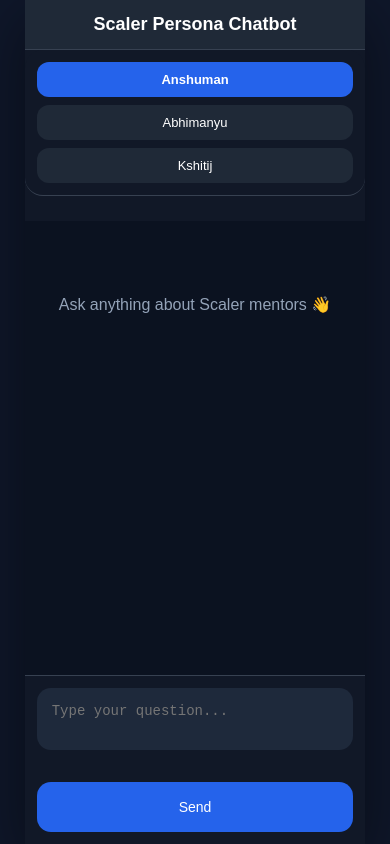
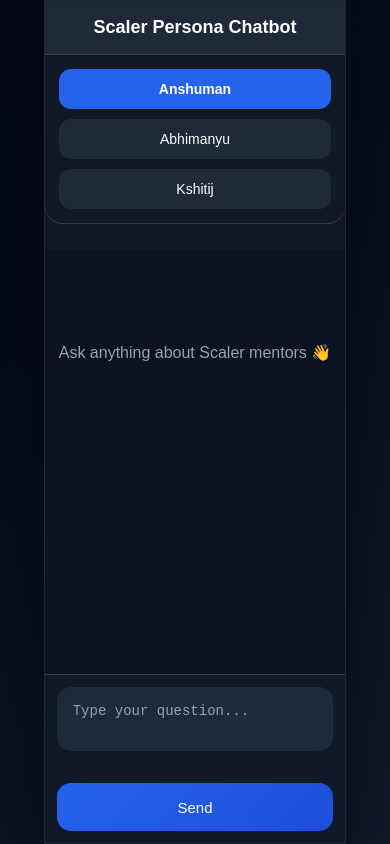
Before and after one commit to NVTG1/ChatBot, a React (Vite) app in the folder client/: page / in a window 390 px wide. Built offline with nearby package versions, Linux system fonts and the light colour scheme.

Commit message:
made app mobile responsive

```diff
--- a/client/src/App.css
+++ b/client/src/App.css
@@ -6,7 +6,7 @@
 
 body {
   font-family: Arial, sans-serif;
-  background: #0f172a;
+  background: linear-gradient(135deg, #020617, #0f172a);
 }
 
 .app {
@@ -14,23 +14,25 @@
   display: flex;
   justify-content: center;
   align-items: center;
-  padding: 20px;
+  padding: 24px;
 }
 
 .chat-container {
-  width: 100%;
-  max-width: 900px;
-  height: 90vh;
+  width: min(920px, 100%);
+  height: min(90vh, 850px);
   background: #111827;
-  border-radius: 20px;
+  border-radius: 22px;
   overflow: hidden;
   display: flex;
   flex-direction: column;
-  box-shadow: 0 20px 60px rgba(0, 0, 0, 0.45);
+  box-shadow:
+    0 20px 60px rgba(0, 0, 0, 0.45),
+    inset 0 1px 0 rgba(255, 255, 255, 0.04);
+  border: 1px solid rgba(255, 255, 255, 0.06);
 }
 
 .header {
-  padding: 18px;
+  padding: 20px;
   background: #1f2937;
   border-bottom: 1px solid #374151;
   text-align: center;
@@ -39,12 +41,13 @@
 .header h2 {
   color: white;
   font-size: 24px;
+  font-weight: 600;
 }
 
 .buttons {
   display: flex;
   gap: 10px;
-  padding: 15px;
+  padding: 14px;
   background: #111827;
   border-bottom: 1px solid #374151;
 }
@@ -57,12 +60,12 @@
   background: #1f2937;
   color: white;
   cursor: pointer;
-  transition: 0.3s;
+  transition: 0.25s;
   font-size: 14px;
 }
 
 .buttons button:hover {
-  background: #374151;
+  background: #334155;
 }
 
 .active {
@@ -71,7 +74,7 @@
 
 .chat-box {
   flex: 1;
-  padding: 25px;
+  padding: 24px;
   overflow-y: auto;
   display: flex;
   flex-direction: column;
@@ -79,35 +82,43 @@
   background: #0b1220;
 }
 
+.chat-box::-webkit-scrollbar {
+  width: 8px;
+}
+
+.chat-box::-webkit-scrollbar-thumb {
+  background: #334155;
+  border-radius: 20px;
+}
+
 .welcome {
   color: #94a3b8;
   text-align: center;
-  margin-top: 100px;
+  margin-top: 120px;
   font-size: 20px;
-  padding: 0 20px;
 }
 
 .message {
-  max-width: 75%;
+  max-width: 72%;
   padding: 14px 18px;
   border-radius: 18px;
-  line-height: 1.6;
+  line-height: 1.7;
   font-size: 15px;
-  word-wrap: break-word;
+  word-break: break-word;
 }
 
 .user {
   align-self: flex-end;
-  background: #2563eb;
+  background: linear-gradient(135deg, #2563eb, #1d4ed8);
   color: white;
-  border-bottom-right-radius: 5px;
+  border-bottom-right-radius: 6px;
 }
 
 .bot {
   align-self: flex-start;
   background: #1e293b;
   color: white;
-  border-bottom-left-radius: 5px;
+  border-bottom-left-radius: 6px;
 }
 
 .input-area {
@@ -120,32 +131,34 @@
 
 .input-area textarea {
   flex: 1;
-  min-height: 55px;
-  max-height: 140px;
+  height: 58px;
   resize: none;
   border: none;
   outline: none;
   border-radius: 14px;
-  padding: 15px;
+  padding: 16px;
   font-size: 15px;
   background: #1e293b;
   color: white;
+}
+
+.input-area textarea::placeholder {
+  color: #94a3b8;
 }
 
 .input-area button {
   width: 120px;
   border: none;
   border-radius: 14px;
-  background: #2563eb;
+  background: linear-gradient(135deg, #2563eb, #1d4ed8);
   color: white;
-  font-size: 16px;
+  font-size: 15px;
   cursor: pointer;
-  transition: 0.3s;
-  flex-shrink: 0;
+  transition: 0.25s;
 }
 
 .input-area button:hover {
-  background: #1d4ed8;
+  transform: translateY(-2px);
 }
 
 /* Tablet */
@@ -155,8 +168,9 @@
   }
 
   .chat-container {
+    width: 100%;
     height: 95vh;
-    border-radius: 16px;
+    border-radius: 18px;
   }
 
   .header h2 {
@@ -164,17 +178,11 @@
   }
 
   .buttons {
-    gap: 8px;
-    padding: 10px;
+    flex-wrap: wrap;
   }
 
   .buttons button {
-    padding: 10px;
-    font-size: 13px;
-  }
-
-  .chat-box {
-    padding: 18px;
+    min-width: 120px;
   }
 
   .message {
@@ -182,13 +190,8 @@
     font-size: 14px;
   }
 
-  .input-area {
-    padding: 14px;
-  }
-
   .input-area button {
-    width: 90px;
-    font-size: 14px;
+    width: 95px;
   }
 }
 
@@ -201,55 +204,48 @@
   .chat-container {
     height: 100vh;
     border-radius: 0;
-    max-width: 100%;
+  }
+
+  .buttons {
+    display: grid;
+    grid-template-columns: 1fr;
   }
 
   .header {
-    padding: 14px;
+    padding: 16px;
   }
 
   .header h2 {
     font-size: 18px;
   }
 
-  .buttons {
-    flex-direction: column;
-    padding: 12px;
-  }
-
-  .buttons button {
-    width: 100%;
-  }
-
   .chat-box {
     padding: 14px;
-    gap: 12px;
   }
 
   .welcome {
-    margin-top: 60px;
     font-size: 16px;
+    margin-top: 80px;
   }
 
   .message {
     max-width: 92%;
     font-size: 14px;
-    padding: 12px 15px;
   }
 
   .input-area {
+    padding: 12px;
     flex-direction: column;
-    padding: 12px;
   }
 
   .input-area textarea {
     width: 100%;
-    min-height: 50px;
+    height: 52px;
     font-size: 14px;
   }
 
   .input-area button {
     width: 100%;
-    height: 50px;
+    height: 48px;
   }
 }
```
